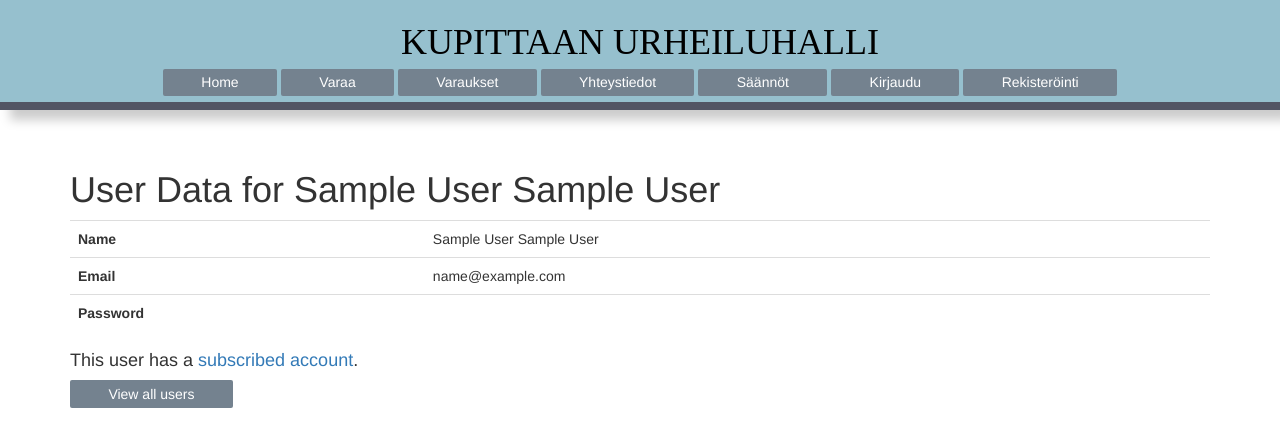
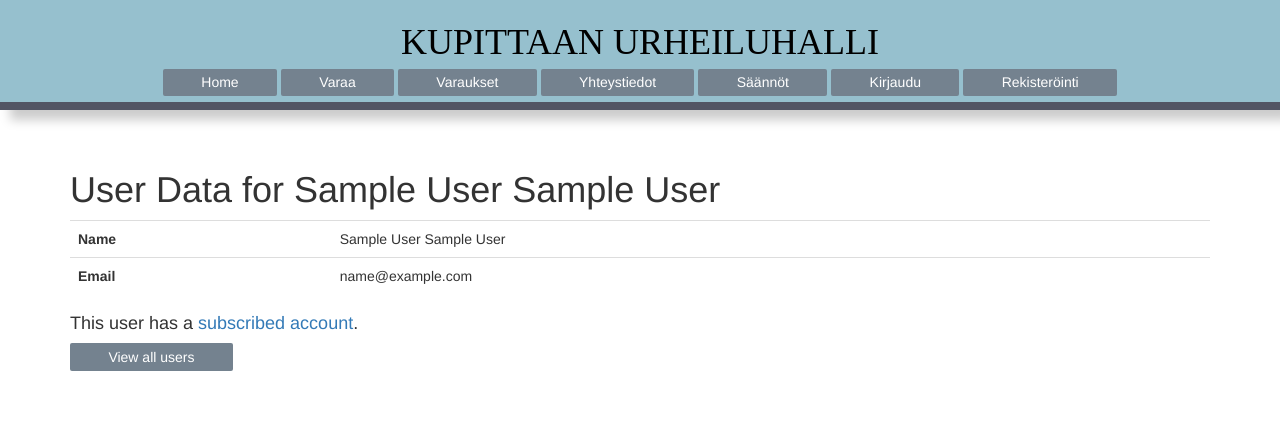
Before and after one commit to Cendukka/VarausjarjestelmaNodeJS, a Node server app: page /users/600000000000000000000001 in a window 1280 px wide. Shown: the top 447 px of the page. Run offline with Node 20, Linux system fonts and the light colour scheme; tables that the repository leaves empty hold one stand-in row (values such as "Sample post"); some libraries are stand-ins or nearby versions.

Commit message:
cleaning
cleaning the code, deleted useless files, routes and commented codeblocks

```diff
--- a/controllers/homeController.js
+++ b/controllers/homeController.js
@@ -7,6 +7,7 @@
 exports.showLogin = (req, res) => {
     res.render("login");
 };
+//check are you logged in before making reservations
 exports.showReserve = (req, res) => {
     if (req.user) {
         res.render("varaa");
--- a/public/js/js.js
+++ b/public/js/js.js
@@ -1,7 +1,6 @@
 $( document ).ready(function() {
 
     $("#startTime").change(function() {
-        console.log("Heii");
         var i = $('option:selected', this).index();
         $("#endTime option").show();
         $("#endTime option:lt("+ i +")").hide();
--- a/routes/router.js
+++ b/routes/router.js
@@ -69,9 +69,6 @@
 router.get("/users", usersController.index, usersController.indexView);
 router.get("/users/new", usersController.new);
 router.post("/users/create", usersController.create, usersController.redirectView);
-// router.get("/users/:id/edit", usersController.edit);
-// router.put("/users/:id/update", usersController.update, usersController.redirectView);
-// router.delete("/users/:id/delete", usersController.delete, usersController.redirectView);
 router.get("/users/:id", usersController.show, usersController.showView);
 
 module.exports = router;
--- a/views/users/show.ejs
+++ b/views/users/show.ejs
@@ -14,12 +14,6 @@
       <%= user.email %>
     </td>
   </tr>
-  <tr>
-    <th>Password</th>
-    <td class="hidden-text">
-      <%= user.password %>
-    </td>
-  </tr>
 </table>
 
 <% if (user.subscribedAccount) { %>
@@ -32,11 +26,3 @@
 <div>
   <a class="button" href="/users">View all users</a>
 </div>
-<!-- <div>
-  <a class="button" href="<%=`/users/${user._id}/edit`%>">
-    Edit User Details
-  </a>
-</div>
-<div>
-  <a class="button" href="<%= `/users/${user._id}/delete?_method=DELETE` %>" onclick="return confirm('Are you sure you want to delete this record?')">Delete</a>
-</div> -->
```
Also changed, not shown: controllers/usersController.js (+0 -48 lines), models/varauksetModel.js (deleted, +0 -27 lines), models/varaus.js (+1 -6 lines), views/users/index.ejs (+0 -10 lines).
